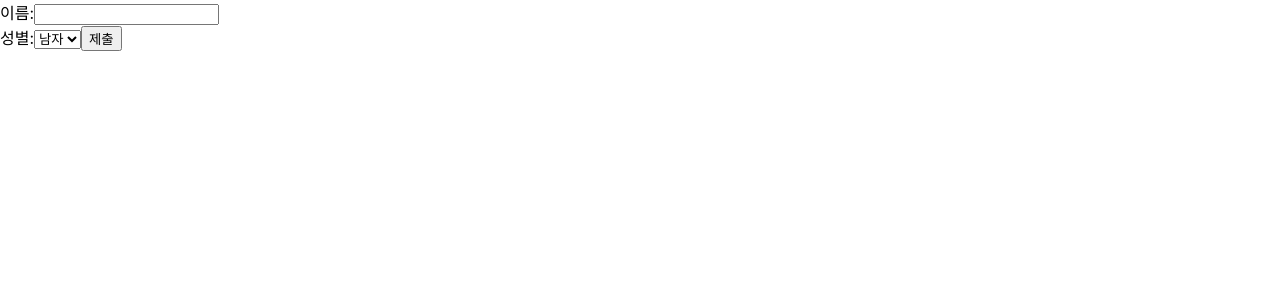
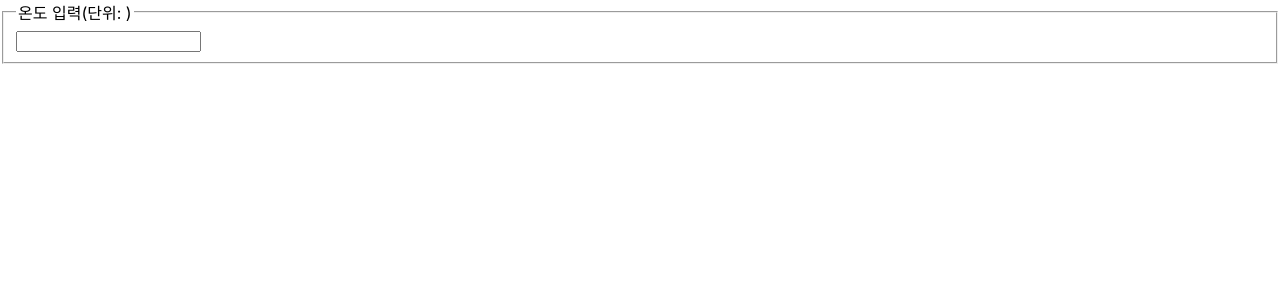
Before and after one commit to dyeon-dev/react-app, a React (Create React App) app: page / in a window 1280 px wide. Shown: the top 300 px of the page. Built offline with nearby package versions, Linux system fonts and the light colour scheme.

Commit message:
[ch12. state 상위로 끌어올리기] TemperatureInput

```diff
--- /dev/null
+++ b/src/chapter_12/TemperatureInput.jsx
@@ -0,0 +1,20 @@
+const scalesNames = {
+    c:"섭씨",
+    f:"화씨"
+};
+
+function TemperatureInput(props) {
+    const handleChange = (event) => {
+        props.onTemperatureChange(event.target.value); // 온도값이 변경되었을 때 onTemperatureChange 함수를 호출하여 상위 컴포넌트로 변경된 값을 전달
+    };
+
+    return (
+        <fieldset>
+            <legend>
+                온도 입력(단위: {scalesNames[props.scale]})
+            </legend>
+            <input value={props.temperature} onChange={handleChange}/>
+        </fieldset>
+    )
+}
+export default TemperatureInput
--- a/src/index.js
+++ b/src/index.js
@@ -13,11 +13,12 @@ import ConfirmButton from './chapter_08/ConfirmButton_fun';
 import LandingPage from './chapter_09/LandingPage';
 import AttendanceBook from './chapter_10/AttendanceBook';
 import SignUp from './chapter_11/SignUp';
+import TemperatureInput from './chapter_12/TemperatureInput';
 
 const root = ReactDOM.createRoot(document.getElementById('root'));
 root.render(
   <React.StrictMode>
-    <SignUp />
+    <TemperatureInput />
   </React.StrictMode>
 );
 
```
